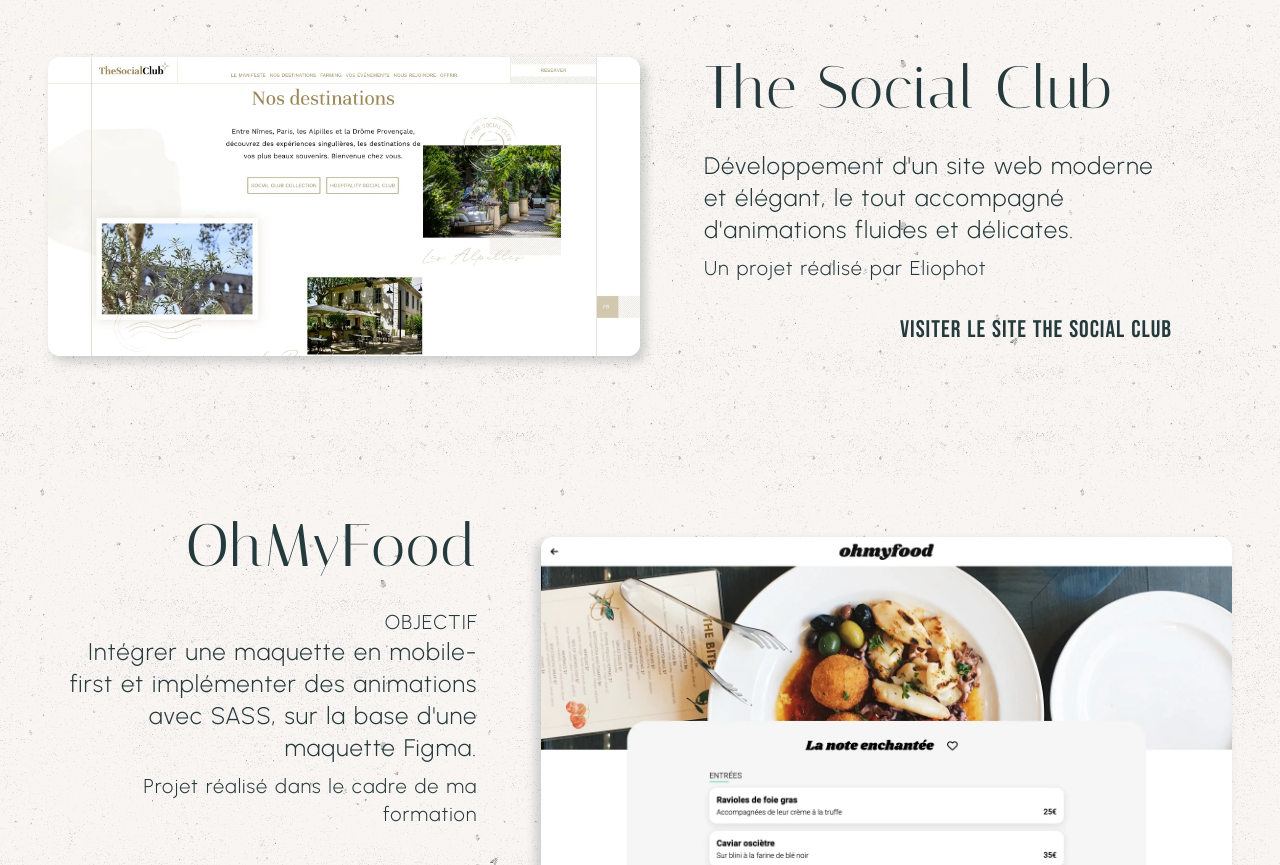
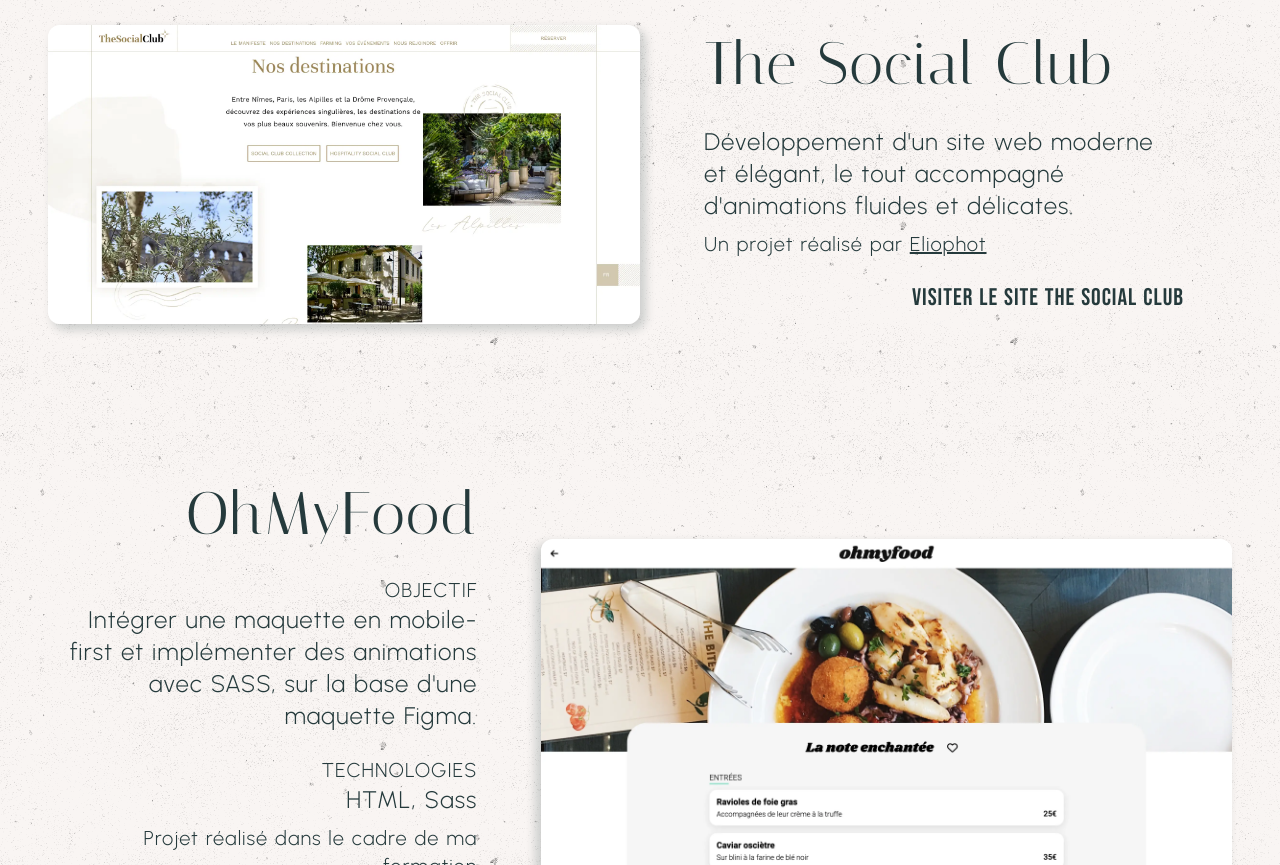
Before and after one commit to casumelanie/portfolio-2024, an Astro site: page /projets in a window 1280 px wide. Shown: the part 1935-2800 px from the top of the page. Built offline with nearby package versions, Linux system fonts and the light colour scheme; Astro itself is replaced by a stand-in of ours.

Commit message:
Ajout des technologies pour projet école / Adaptation des listings projets / reprise composant bouton

```diff
--- a/src/components/common/Button.astro
+++ b/src/components/common/Button.astro
@@ -9,24 +9,10 @@
 const { url = "#", text = "Découvrir", additionalClass, isExternalLink = false } = Astro.props;
 ---
 
-<div class=`btn cursor-pointer bg-transparent block w-fit h-fit px-2 py-2 lg:hover:before:w-full relative ${additionalClass}`>
+<div class=`btn cursor-pointer block w-fit relative ${additionalClass}`>
 	<a
 		target={isExternalLink ? "_blank" : "_self"}
-		class="relative z-20 px-1 font-bebas text-2xl uppercase transition-colors hover:text-firefly-500 lg:text-firefly-900"
+		class="relative z-20 font-bebas text-2xl uppercase transition-colors hover:text-firefly-500 lg:text-firefly-900"
 		href={url}>{text}</a
 	>
 </div>
-
-<style lang="postcss" is:global>
-    .btn::before {
-        content: "";
-        @apply absolute bottom-1 left-1 w-1/3 h-2 border-b-[1px] border-l-[1px] rounded-bl-sm border-fantasy-50;
-    }
-
-/* ANIMATION AU HOVER SUR LE BOUTON */
-    @media screen and (min-width: 1024px) {
-        .btn::before {
-            transition: width 0.5s;
-        }
-    }
-</style>
--- a/src/components/projects/Listing.astro
+++ b/src/components/projects/Listing.astro
@@ -26,18 +26,16 @@
 								{projet.name}
 							</h2>
 						</div>
+						{/* MISE EN PAGE PROJET ENTREPRISE */}
+						{projet.type === "Entreprise" && (
 							<div class="content flex w-full flex-col text-center opacity-0 xl:group-odd:text-end xl:group-even:text-start">
-							{projet.type === "Ecole" && <p class="uppercase">Objectif</p>}
 								<p class=" text-firefly-900 xl:text-2xl">{projet.description}</p>
-							{projet.type === "Entreprise" && (
 								<p class="mt-2">
 									Un projet réalisé par
-									<a class="" target="_blank" href="https://www.eliophot.com/">
+									<a class="underline" target="_blank" href="https://www.eliophot.com/">
 										Eliophot
 									</a>
 								</p>
-							)}
-							{projet.type === "Ecole" && <p class="mt-2">Projet réalisé dans le cadre de ma formation</p>}
 								<Button
 									isExternalLink={true}
 									text={`Visiter le site ${projet.name}`}
@@ -45,6 +43,32 @@
 									additionalClass="mt-6 self-center xl:self-end"
 								/>
 							</div>
+						)}
+						{/* MISE EN PAGE PROJET ECOLE */}
+						{projet.type === "Ecole" && (
+							<div class="content flex w-full flex-col text-center opacity-0 xl:group-odd:text-end xl:group-even:text-start">
+								<p class="uppercase">Objectif</p>
+								<p class="text-firefly-900 xl:text-2xl">{projet.description}</p>
+								<p class="mt-6 uppercase">Technologies</p>
+								<p class="text-firefly-900 xl:text-2xl">{projet.technologies}</p>
+								<p class="mt-2">Projet réalisé dans le cadre de ma formation</p>
+								{projet.linkIsRepo ? (
+									<Button
+										isExternalLink={true}
+										text={`Voir le code du projet ${projet.name}`}
+										url={projet.link}
+										additionalClass="mt-6 self-center xl:self-end"
+									/>
+								) : (
+									<Button
+										isExternalLink={true}
+										text={`Visiter le site ${projet.name}`}
+										url={projet.link}
+										additionalClass="mt-6 self-center xl:self-end"
+									/>
+								)}
+							</div>
+						)}
 					</div>
 				</div>
 
--- a/src/datas/projects.json
+++ b/src/datas/projects.json
@@ -61,7 +61,7 @@
 	},
 	{
 		"name": "OhMyFood",
-		"link": "#",
+		"link": "https://casumelanie.github.io/ohmyfood/",
 		"type": "Ecole",
 		"year": 2024,
 		"description": "Intégrer une maquette en mobile-first et implémenter des animations avec SASS, sur la base d'une maquette Figma.",
@@ -72,11 +72,13 @@
 		"imageMobile": {
 			"src": "/projets/ohmyfood-mobile.webp",
 			"alt": "Capture d'écran du site web Ohmyfood avec un design coloré et vue sur une carte de restaurant"
-		}
+		},
+		"technologies": "HTML, Sass"
 	},
 	{
 		"name": "Kasa",
-		"link": "#",
+		"link": "https://github.com/casumelanie/Kasa",
+		"linkIsRepo": true,
 		"type": "Ecole",
 		"year": 2024,
 		"description": "Implémenter le front-end de cette application de location de logements, le tout de façon responsive.",
@@ -87,11 +89,13 @@
 		"imageMobile": {
 			"src": "/projets/kasa-mobile.webp",
 			"alt": "Capture d'écran du site web Kasa"
-		}
+		},
+		"technologies": "React"
 	},
 	{
 		"name": "Sophie Bluel",
-		"link": "#",
+		"link": "https://github.com/casumelanie/Sophie-Bluel",
+		"linkIsRepo": true,
 		"type": "Ecole",
 		"year": 2024,
 		"description": "Rendre le site web de cette architecte d'intérieur dynamique et fonctionnel.",
@@ -102,6 +106,7 @@
 		"imageMobile": {
 			"src": "/projets/sophie-bluel-mobile.webp",
 			"alt": "Capture d'écran du site web de la photographe Sophie Bluel"
-		}
+		},
+		"technologies": "HTML, CSS, JavaScript"
 	}
 ]
```
Lines whose indentation alone changed are shown as unchanged.
